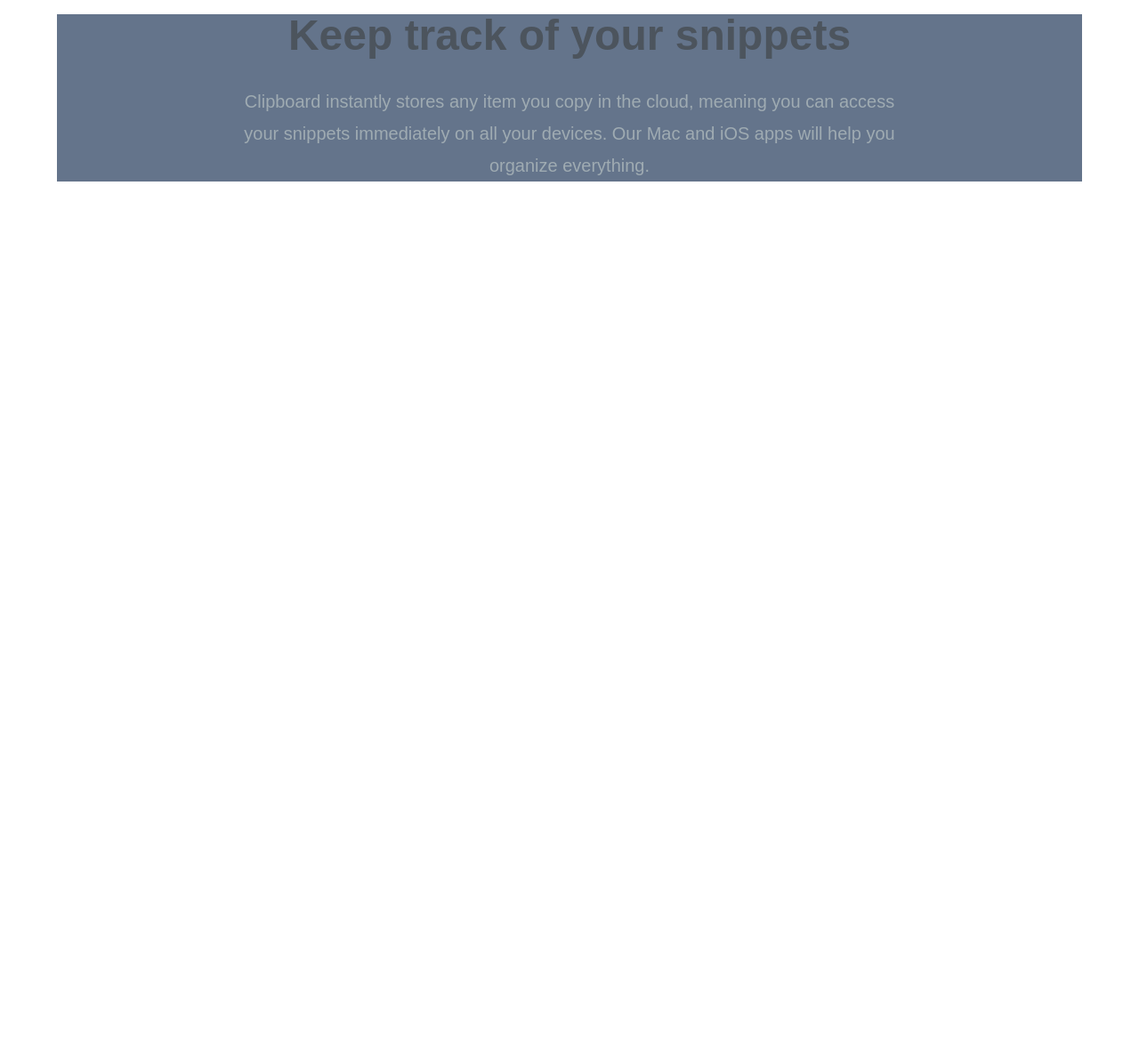
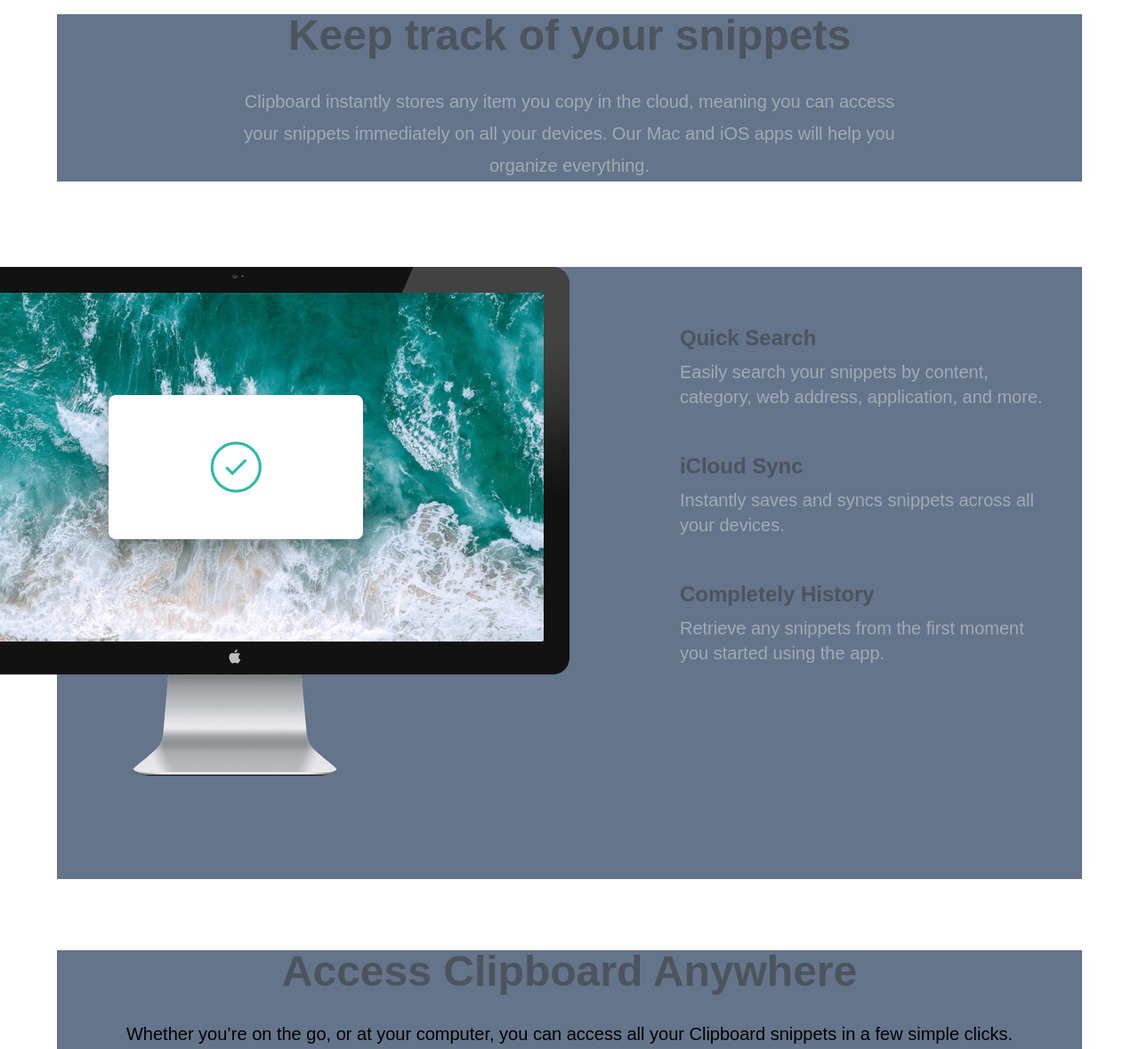
Before and after one commit to ajayvdas/tailwind-clipboard-website, a website: page index.html in a window 1280 px wide. Shown: the part 705-1884 px from the top of the page at 89% size. Before the commit the page ends 1005 px from the top, so only its background shows below. Drawn offline with Linux system fonts and the light colour scheme; a web font is replaced by a local one.

Commit message:
features section and items

```diff
--- a/index.html
+++ b/index.html
@@ -14,12 +14,10 @@
     <body>
         <!-- Hero Section -->
         <section id="hero">
-            <div class="section-container mb-40 px-10 pt-16 bg-slate-500">
+            <div class="section-container mb-40 pt-16 bg-slate-500">
                 <img src="images/logo.svg" alt="" class="mx-auto my-16" />
 
-                <h3>
-                    A history of everything you can copy
-                </h3>
+                <h3>A history of everything you can copy</h3>
 
                 <p class="max-w-3xl mx-auto mb-10 text-2xl text-grayishBlue">
                     Clipboard allows you to track and orgainize everything you copy. Instanlty access your clipboard on all
@@ -27,9 +25,7 @@
                 </p>
 
                 <!-- Button Container -->
-                <div
-                    class="button-container"
-                >
+                <div class="button-container">
                     <a href="#" class="p-4 px-8 rounded-full shadow-lg bg-strongCyan duration-200 hover:opacity-80">
                         Download for iOS
                     </a>
@@ -43,14 +39,63 @@
 
         <!-- snippets section -->
         <section id="snippets">
-            <div class="section-container my-20 px-10 bg-slate-500">
+            <div class="section-container my-20 bg-slate-500">
                 <h3>Keep track of your snippets</h3>
                 <p class="max-w-3xl mx-auto mb-24 text-xl leading-9 text-center text-grayishBlue">
-                    Clipboard instantly stores any item you copy in the cloud, meaning you
-                    can access your snippets immediately on all your devices. Our Mac and
-                    iOS apps will help you organize everything.
+                    Clipboard instantly stores any item you copy in the cloud, meaning you can access your snippets
+                    immediately on all your devices. Our Mac and iOS apps will help you organize everything.
                 </p>
             </div>
         </section>
+
+        <!-- features section -->
+        <section id="features">
+            <div class="section-container my-20 bg-slate-500">
+                <div class="relative flex flex-col md:flex-row md:space-x-32">
+                    <!-- Image -->
+                    <div class="md:w-1/2">
+                        <img src="images/image-computer.png" alt="" class="md:absolute top-0 right-[50%]" />
+                    </div>
+
+                    <!-- Items Container -->
+                    <div class="flex flex-col mt-16 mb-24 space-y-12 text-xl md:w-1/2 md:mb-60 md:text-left md:pl-16">
+                        <!-- Item 1 -->
+                        <div>
+                            <h5>Quick Search</h5>
+                            <p class="max-w-md text-grayishBlue">
+                                Easily search your snippets by content, category, web address, application, and more.
+                            </p>
+                        </div>
+                        <!-- Item 2 -->
+                        <div>
+                            <h5>iCloud Sync</h5>
+                            <p class="max-w-md text-grayishBlue">
+                                Instantly saves and syncs snippets across all your devices.
+                            </p>
+                        </div>
+                        <!-- Item 3 -->
+                        <div>
+                            <h5>Completely History</h5>
+                            <p class="max-w-md text-grayishBlue">
+                                Retrieve any snippets from the first moment you started using the app.
+                            </p>
+                        </div>
+                    </div>
+                </div>
+            </div>
+        </section>
+
+        <!-- Access anywhere section -->
+        <section id="access">
+            <div class="section-container my-20 bg-slate-500">
+              <h3>Access Clipboard Anywhere</h3>
+              <p class="section-content mb-24 text-xl">
+                Whether you’re on the go, or at your computer, you can access all your
+                Clipboard snippets in a few simple clicks.
+              </p>
+
+              <img src="images/image-devices.png" alt="" class="mx-auto" />
+            </div>
+          </section>
     </body>
 </html>
--- a/input.css
+++ b/input.css
@@ -3,27 +3,30 @@
 @tailwind utilities;
 
 @layer base {
-  h3{
-    @apply mb-8 text-4xl font-bold text-darkGrayishBlue md:text-5xl
-  }
+    h3 {
+        @apply mb-8 text-4xl font-bold text-darkGrayishBlue md:text-5xl;
+    }
+    h5 {
+        @apply mb-2 text-2xl font-bold text-darkGrayishBlue;
+    }
 }
 
 .section-container {
-  @apply max-w-6xl mx-auto text-center
+    @apply max-w-6xl mx-auto text-center px-10;
 }
 
 .button-container {
-  @apply flex flex-col justify-center w-full space-y-6 text-xl text-white md:flex-row md:space-y-0 md:space-x-4
+    @apply flex flex-col justify-center w-full space-y-6 text-xl text-white md:flex-row md:space-y-0 md:space-x-4;
 }
 
 body {
-  background-image: url('../images/bg-header-desktop.png');
-  background-repeat: no-repeat;
-  background-size: contain;
+    background-image: url("../images/bg-header-desktop.png");
+    background-repeat: no-repeat;
+    background-size: contain;
 }
 
 @media (max-width: 576px) {
-  body {
-    background-image: url('../images/bg-header-mobile.png')
-  }
+    body {
+        background-image: url("../images/bg-header-mobile.png");
+    }
 }
```
Also changed, not shown: css/style.css.
